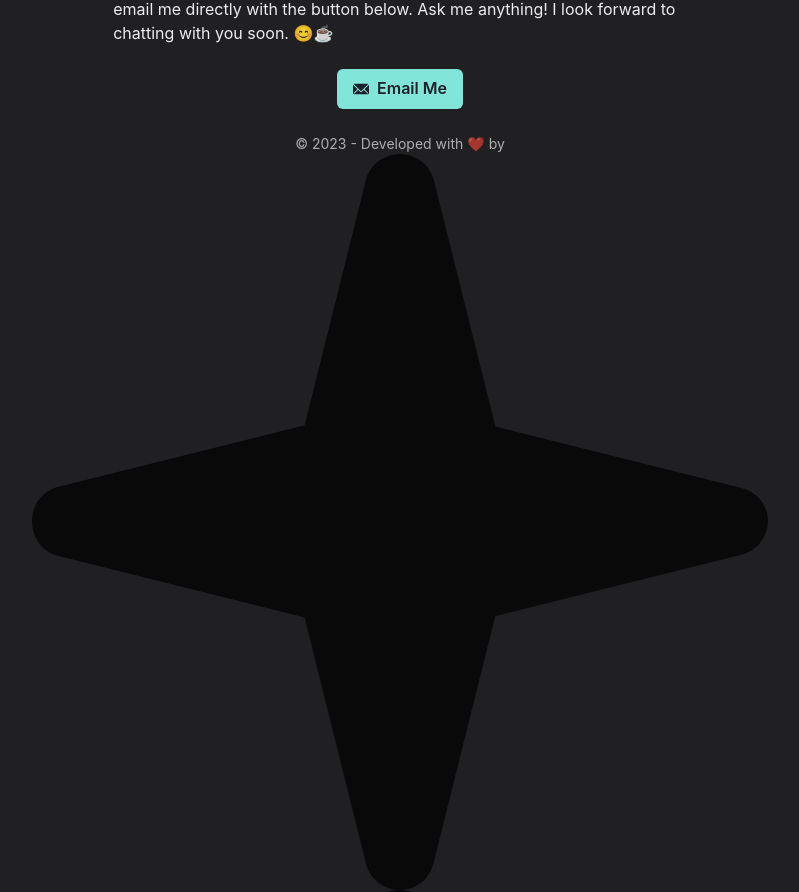
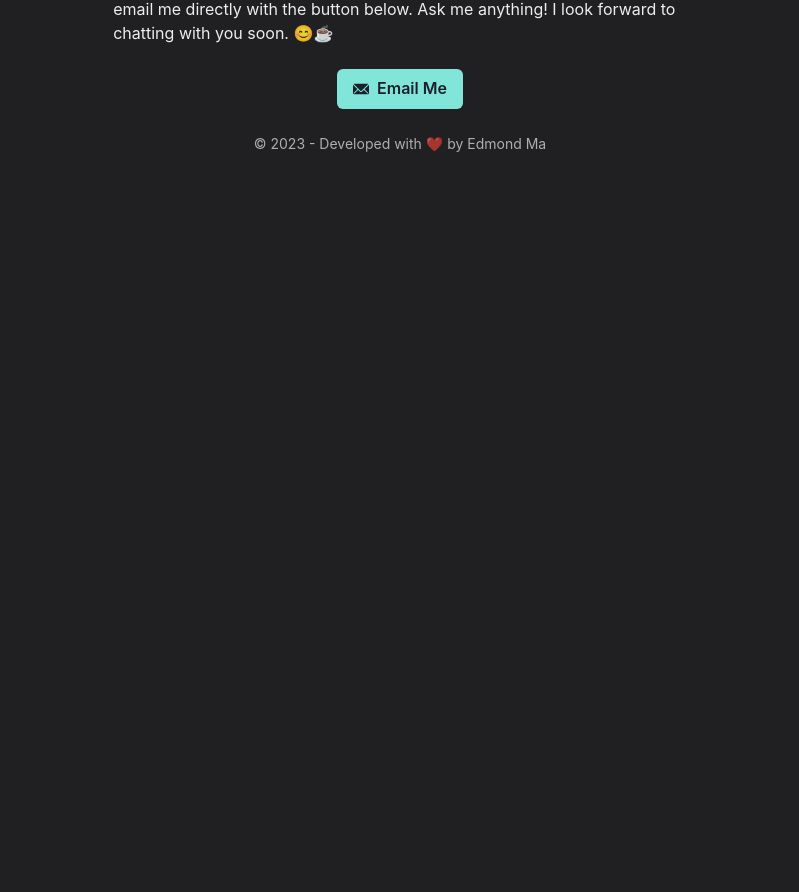
Before and after one commit to edjunma/edmondma.dev-v1, a Next.js app: page / in a window 1280 px wide. Shown: the part 1271-2163 px from the top of the page, without its empty margins (240-1039 px from the left). After the commit the page ends 1457 px from the top, so only its background shows below. Built offline with nearby package versions, Linux system fonts and the light colour scheme.

Commit message:
latest update 8/31, comment out magic stars for now

```diff
--- a/components/footer.js
+++ b/components/footer.js
@@ -3,25 +3,25 @@ import { Box } from '@chakra-ui/react'
 const Footer = () => {
   return (
     <Box align="center" opacity={0.69} fontSize="sm">
-      &copy; {new Date().getFullYear()} - Developed with ❤️ by
-    <span class="magic">
-    <span class="magic-star">
+      &copy; {new Date().getFullYear()} - Developed with ❤️ by Edmond Ma
+    {/* <span className="magic">
+    <span className="magic-star">
       <svg viewBox="0 0 512 512">
       <path d="M512 255.1c0 11.34-7.406 20.86-18.44 23.64l-171.3 42.78l-42.78 171.1C276.7 504.6 267.2 512 255.9 512s-20.84-7.406-23.62-18.44l-42.66-171.2L18.47 279.6C7.406 276.8 0 267.3 0 255.1c0-11.34 7.406-20.83 18.44-23.61l171.2-42.78l42.78-171.1C235.2 7.406 244.7 0 256 0s20.84 7.406 23.62 18.44l42.78 171.2l171.2 42.78C504.6 235.2 512 244.6 512 255.1z" />
       </svg>
     </span>
-    <span class="magic-star">
+    <span className="magic-star">
       <svg viewBox="0 0 512 512">
       <path d="M512 255.1c0 11.34-7.406 20.86-18.44 23.64l-171.3 42.78l-42.78 171.1C276.7 504.6 267.2 512 255.9 512s-20.84-7.406-23.62-18.44l-42.66-171.2L18.47 279.6C7.406 276.8 0 267.3 0 255.1c0-11.34 7.406-20.83 18.44-23.61l171.2-42.78l42.78-171.1C235.2 7.406 244.7 0 256 0s20.84 7.406 23.62 18.44l42.78 171.2l171.2 42.78C504.6 235.2 512 244.6 512 255.1z" />
       </svg>
     </span>
-    <span class="magic-star">
+    <span className="magic-star">
       <svg viewBox="0 0 512 512">
       <path d="M512 255.1c0 11.34-7.406 20.86-18.44 23.64l-171.3 42.78l-42.78 171.1C276.7 504.6 267.2 512 255.9 512s-20.84-7.406-23.62-18.44l-42.66-171.2L18.47 279.6C7.406 276.8 0 267.3 0 255.1c0-11.34 7.406-20.83 18.44-23.61l171.2-42.78l42.78-171.1C235.2 7.406 244.7 0 256 0s20.84 7.406 23.62 18.44l42.78 171.2l171.2 42.78C504.6 235.2 512 244.6 512 255.1z" />
       </svg>
     </span>
-    <span class="magic-text">Edmond Ma</span>
-  </span>
+    <span className="magic-text">Edmond Ma</span>
+  </span> */}
     </Box>
   )
 }
```
